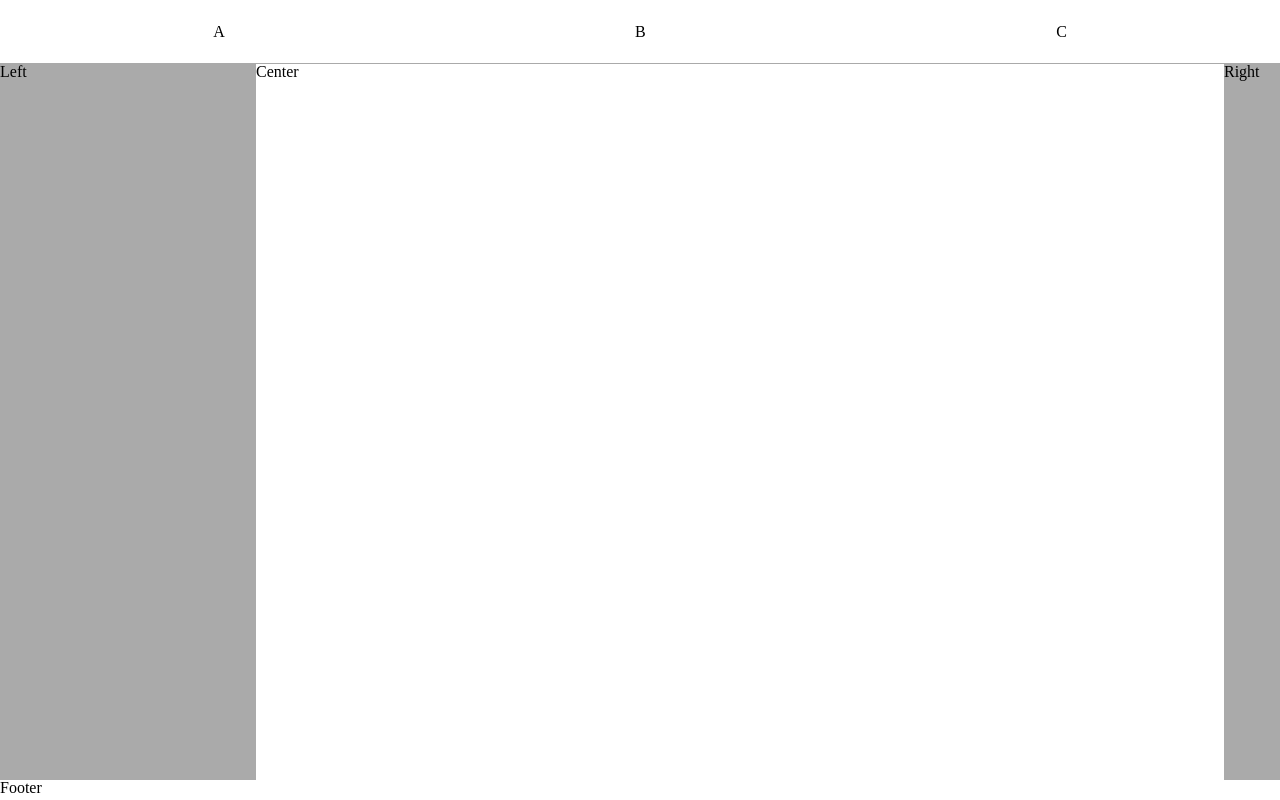
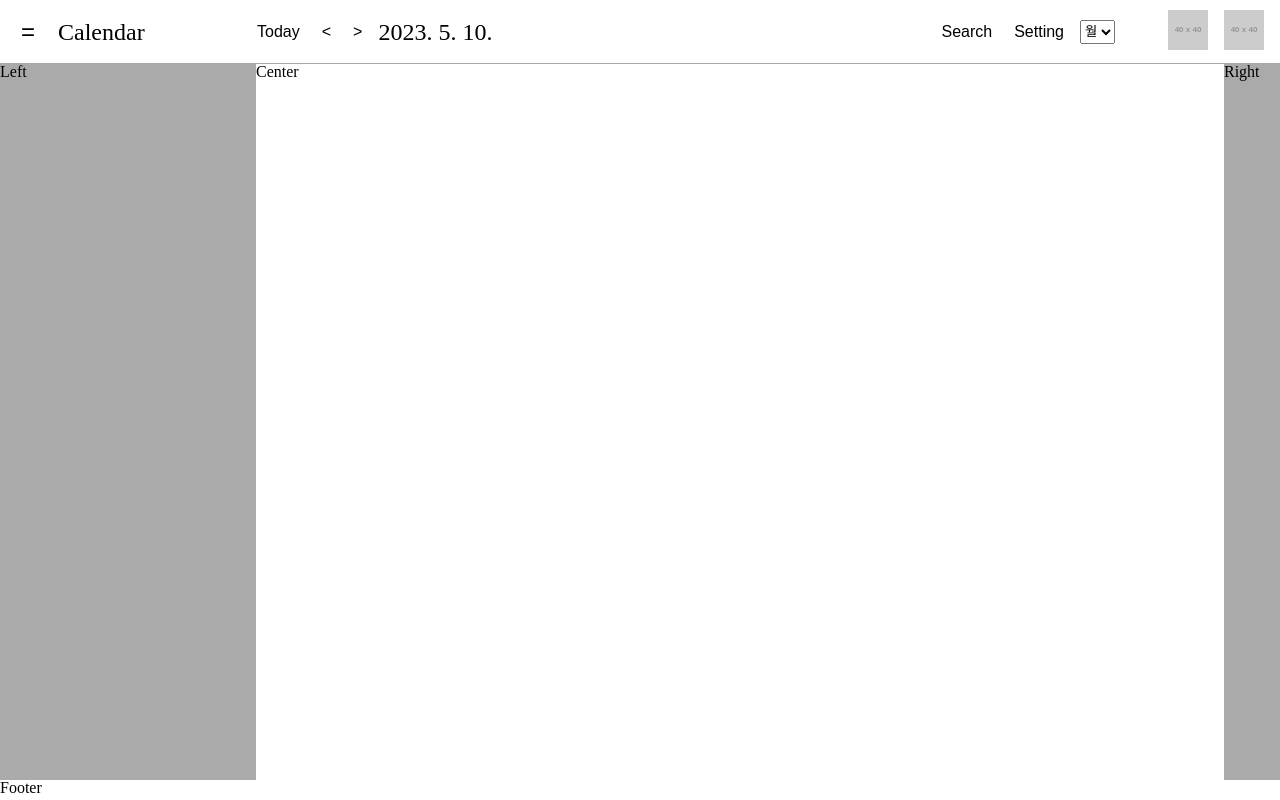
Before and after one commit to choyj2012/Calendar, a React (Vite) app: page / in a window 1280 px wide. Built offline with nearby package versions, Linux system fonts and the light colour scheme.

Commit message:
Header 모양 잡기

```diff
--- a/src/Header.css
+++ b/src/Header.css
@@ -1,6 +1,13 @@
+button {
+  background-color: transparent;
+  border: none;
+  font-size: 1rem;
+}
+
 .header-box {
   height: 64px;
   border-bottom: 1px solid #aaa;
+  font-size: 1.5rem;
 }
 
 .header-contents {
@@ -8,6 +15,49 @@
   height: 100%;
   display: flex;
   padding: 8px;
-  justify-content: space-around;
+  justify-content: space-between;
   align-items: center;
 }
+
+.logo {
+  display: flex;
+  min-width: 238px;
+  align-items: center;
+}
+
+.left-menu-btn {
+  width: 40px;
+  height: 40px;
+  font-size: inherit;
+  border: none;
+  background-color: transparent;
+  margin-right: 10px;
+}
+
+.search-bar {
+  display: flex;
+  justify-content: space-between;
+  flex: 1 0 auto;
+  min-width: fit-content;
+}
+
+.sb-b {
+  display: flex;
+}
+.sb-b > * {
+  margin-left: 5px;
+  margin-right: 5px;
+}
+
+.user-menu {
+  display: flex;
+  padding-left: 40px;
+  justify-content: flex-end;
+}
+
+.menu-icon {
+  padding: 8px;
+}
+.user-icon {
+  padding: 8px;
+}
--- a/src/Header.jsx
+++ b/src/Header.jsx
@@ -11,18 +11,52 @@ export default function Header() {
 const HeaderContents = () => {
   return (
     <div className="header-contents">
-      <div>A</div>
-      <div>B</div>
-      <div>C</div>
+      <Logo />
+      <Search />
+      <UserMenu />
     </div>
   )
 }
 
 const Logo = () => {
   return (
-    <div style={{display: "flex"}}>
-      <button>=</button>
+    <div className="logo">
+      <button className="left-menu-btn">=</button>
       <h1>Calendar</h1>
     </div>
   )
 }
+
+const Search = () => {
+  let today = new Date().toLocaleDateString('ko-kr');
+  return (
+    <div className="search-bar">
+      <div className="sb-b">
+        <button>Today</button>
+        <button>{"<"}</button>
+        <button>{">"}</button>
+        <div>{today}</div>
+      </div>
+      <div className="sb-b">
+        <button>Search</button>
+        <button>Setting</button>
+        <select>
+          <option value="month">월</option>
+        </select>
+      </div>
+    </div>
+  );
+}
+
+const UserMenu = () => {
+  return (
+    <div className="user-menu">
+      <div className="menu-icon">
+        <img src="https://placehold.co/40x40"/>
+      </div>
+      <div className="user-icon">
+        <img src="https://placehold.co/40x40"/>
+      </div>
+    </div>
+  )
+}
```
